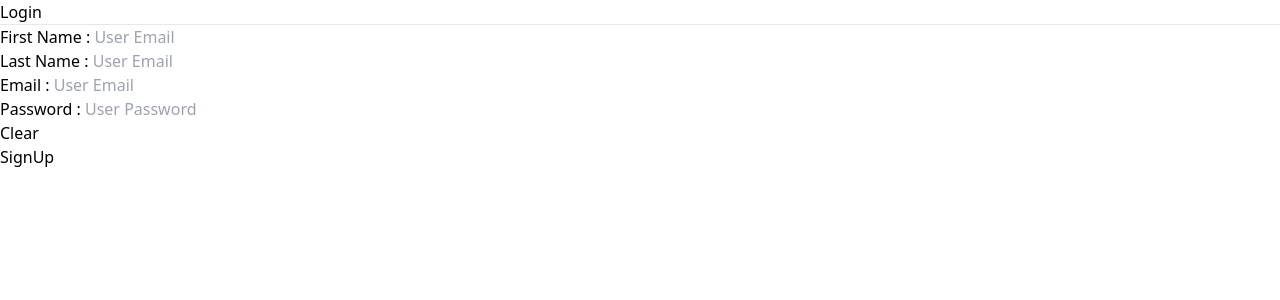
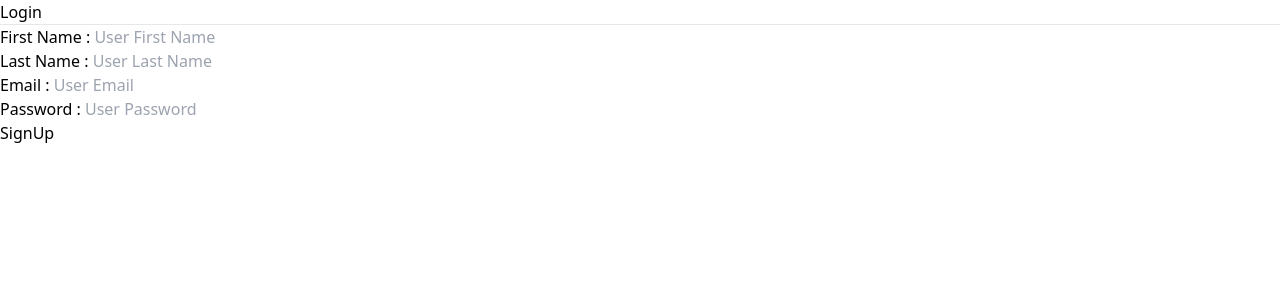
Before and after one commit to BackendExpert/login-signup, a React (Vite) app in the folder client/: page /Signup in a window 1280 px wide. Shown: the top 300 px of the page. Built offline with nearby package versions, Linux system fonts and the light colour scheme.

Commit message:
Update
Co-Authored-By: JehanKandy  <jehankandy@gmail.com>

```diff
--- a/client/src/components/LoginSignup/SignUp.tsx
+++ b/client/src/components/LoginSignup/SignUp.tsx
@@ -10,11 +10,11 @@ const SignUp = () => {
                 <form>
                     <div className="my-2">
                         <label htmlFor="fname">First Name : </label>
-                        <input type="email" className="w-full h-9 border my-2 rounded pl-2" placeholder="User Email" />
+                        <input type="email" className="w-full h-9 border my-2 rounded pl-2" placeholder="User First Name" />
                     </div>
                     <div className="my-2">
                         <label htmlFor="lname">Last Name : </label>
-                        <input type="email" className="w-full h-9 border my-2 rounded pl-2" placeholder="User Email" />
+                        <input type="email" className="w-full h-9 border my-2 rounded pl-2" placeholder="User Last Name" />
                     </div>
                     <div className="my-2">
                         <label htmlFor="email">Email : </label>
@@ -25,18 +25,9 @@ const SignUp = () => {
                         <input type="password" className="w-full h-9 border my-2 rounded pl-2" placeholder="User Password" />
                     </div>
                     <div className="">
-                        <div className="lg:grid grid-cols-2 gap-3">
-                            <div className="">
-                                <button type="reset" className="w-full h-9 rounded bg-red-600 text-white font-semibold duration-500 hover:bg-red-700">
-                                    Clear
-                                </button>
-                            </div>
-                            <div className="">
-                                <button className="w-full h-9 rounded bg-green-600 text-white font-semibold duration-500 hover:bg-green-700">
-                                    SignUp
-                                </button>
-                            </div>
-                        </div>
+                        <button className="w-full h-9 rounded bg-green-600 text-white font-semibold duration-500 hover:bg-green-700">
+                            SignUp
+                        </button>
                     </div>
                 </form>
             </div>
```
